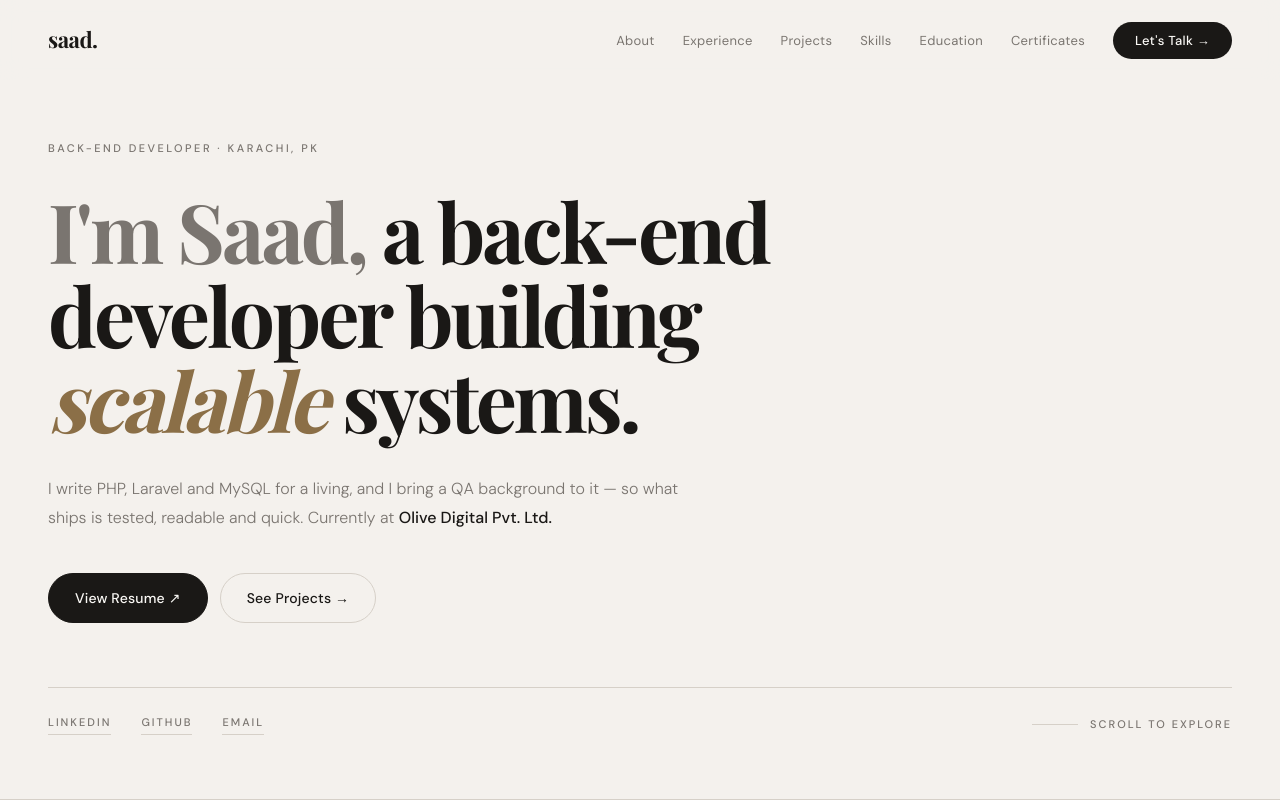
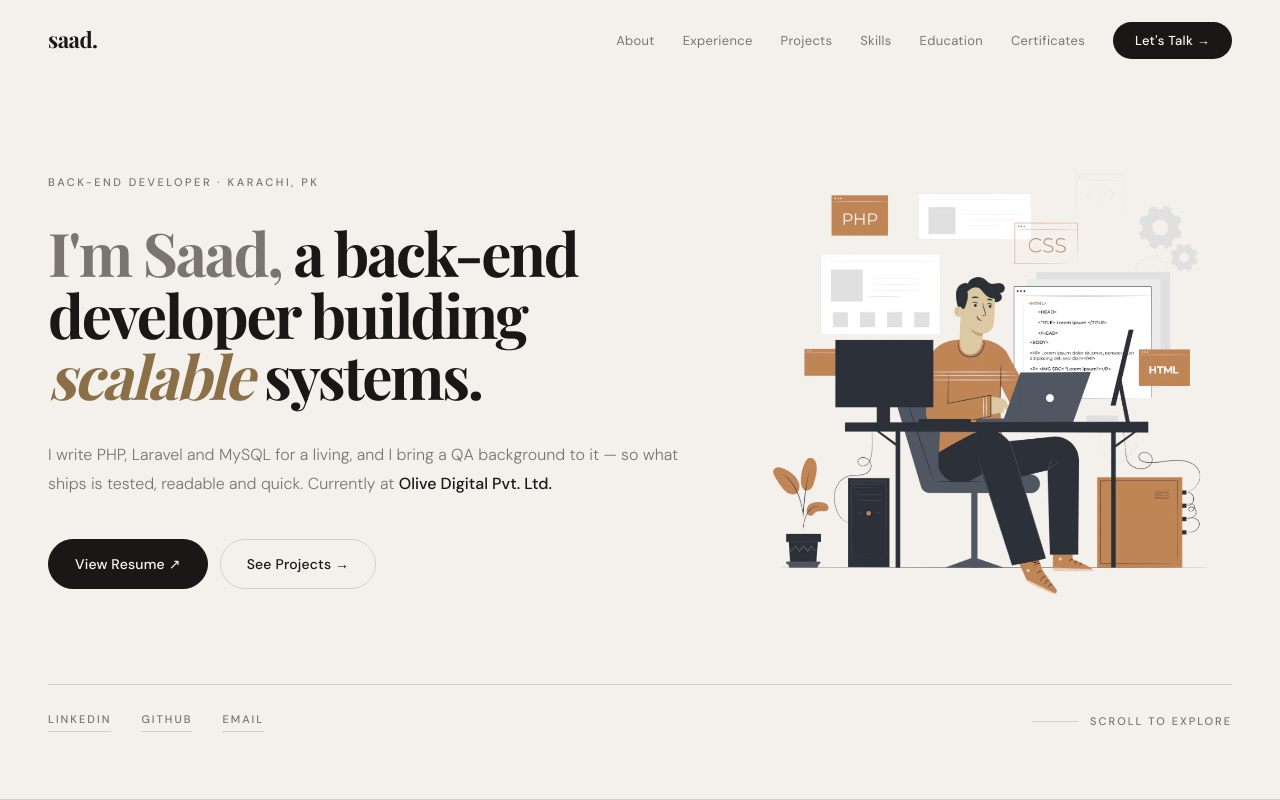
Before and after one commit to syedsaadaly/portfolio, a plain HTML site: page index.html in a window 1280 px wide. Shown: the top 800 px of the page. Drawn offline with nearby package versions, Linux system fonts and the light colour scheme; a web font is replaced by a local one.

Commit message:
Fill the hero's right side with a developer illustration
The hero was one column with a lot of empty space to the right of the copy.
It now runs as a grid: copy on the left, artwork on the right.

The illustration ships coral, which fights the cream and brown palette. A
hue-rotate plus saturate pulls it onto the site's accent and leaves the
charcoal, white and grey untouched, since unsaturated colours have no hue to
rotate — cheaper and more faithful than repainting the artwork.

Source PNG was 2000x2000 and 382 KB; it re-encodes to a 900px WebP at 55 KB
with the transparency intact, so it sits straight on the page background.

Below 900px the grid collapses and the artwork is capped at 340px and centred.

```diff
--- a/index.html
+++ b/index.html
@@ -51,6 +51,7 @@
 
   <!-- ========== HERO ========== -->
   <section class="hero" id="home">
+    <div class="hero__grid">
     <div class="hero__inner reveal">
       <span class="hero__eyebrow">Back-End Developer · Karachi, PK</span>
 
@@ -67,6 +68,11 @@
       <div class="hero__actions">
         <a href="resume.pdf" target="_blank" class="btn btn--dark">View Resume ↗</a>
         <a href="#projects" class="btn btn--outline">See Projects →</a>
+      </div>
+    </div>
+
+      <div class="hero__art reveal" aria-hidden="true">
+        <img src="assets/images/programming.webp" width="900" height="900" alt="" />
       </div>
     </div>
 
--- a/style.css
+++ b/style.css
@@ -181,9 +181,28 @@ img { max-width: 100%; display: block; }
   border-bottom: 1px solid var(--border);
 }
 
+.hero__grid {
+  display: grid;
+  grid-template-columns: 1.16fr 0.84fr;
+  gap: 48px;
+  align-items: center;
+  width: 100%;
+}
+
+.hero__art {
+  min-width: 0;
+}
+
+.hero__art img {
+  width: 100%;
+  height: auto;
+  /* The artwork ships coral; this pulls it onto the site's brown without
+     touching the greys and whites, which carry no saturation to rotate. */
+  filter: hue-rotate(25deg) saturate(0.62);
+}
+
 .hero__inner {
-  width: 100%;
-  max-width: 980px;
+  min-width: 0;
 }
 
 .hero__eyebrow {
@@ -198,12 +217,11 @@ img { max-width: 100%; display: block; }
 
 .hero__headline {
   font-family: var(--font-serif);
-  font-size: clamp(42px, 6.4vw, 88px);
+  font-size: clamp(38px, 4.7vw, 66px);
   font-weight: 700;
   line-height: 1.03;
-  letter-spacing: -3px;
+  letter-spacing: -2.2px;
   color: var(--text);
-  max-width: 900px;
   margin-bottom: 34px;
 }
 
@@ -1091,6 +1109,9 @@ img { max-width: 100%; display: block; }
    RESPONSIVE  —  tablet / mobile
    ============================================ */
 @media (max-width: 900px) {
+  .hero__grid { grid-template-columns: 1fr; gap: 8px; }
+  .hero__art { max-width: 340px; margin: 0 auto; }
+
   .nav__links    { display: none; }
   .nav__hamburger { display: flex; }
 
```
Also changed, not shown: assets/images/programming.webp (added).
